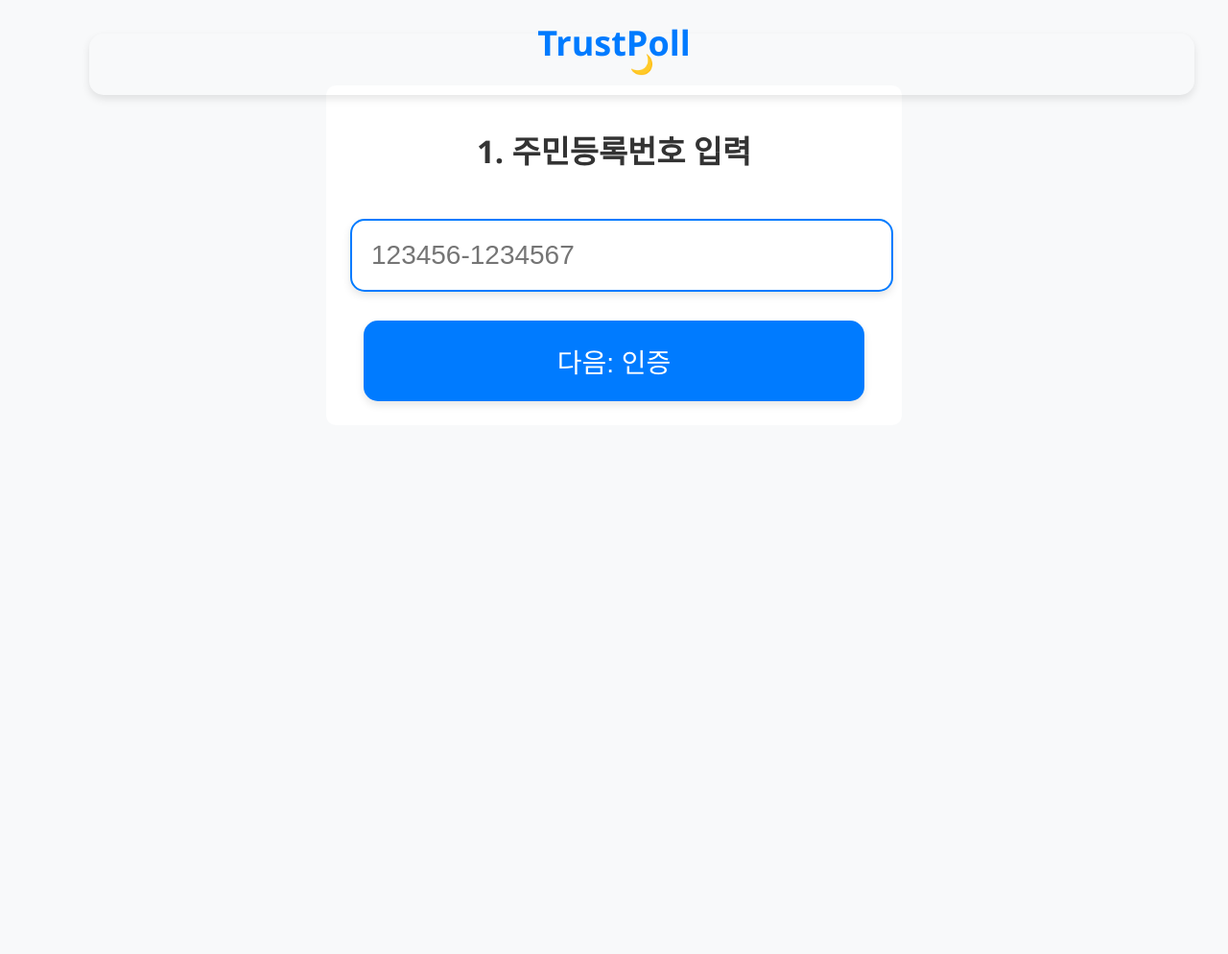
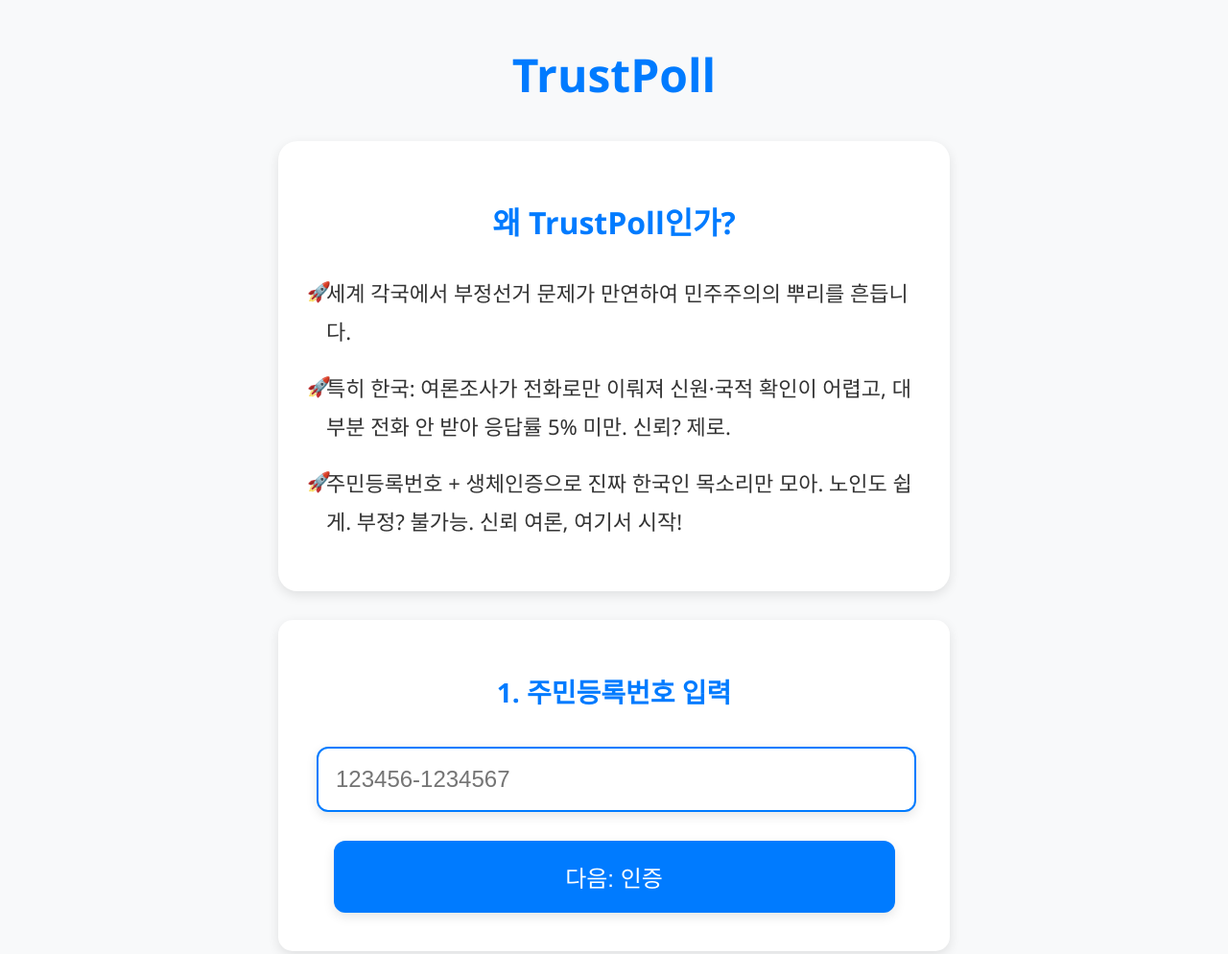
Before and after one commit to funcoolsexy69/pt19_TrustPoll, a plain HTML site: page index.html in a window 1280 px wide. Shown: the top 994 px of the page at 96% size. Before the commit the page ends 800 px from the top, so only its background shows below. Drawn offline with Linux system fonts and the light colour scheme.

Commit message:
index.html

```diff
--- a/index.html
+++ b/index.html
@@ -3,30 +3,43 @@
 <head>
     <meta charset="UTF-8">
     <meta name="viewport" content="width=device-width, initial-scale=1.0">
-    <title>TrustPoll - PIN Input Fix (Preview OK)</title>
+    <title>TrustPoll - 신뢰 여론조사</title>
     <style>
-        :root { --bg: #f8f9fa; --card: white; --accent: #007bff; --text: #333; }
-        body.dark-mode { --bg: #1a1a1a; --card: #2d2d2d; --accent: #4dabf7; --text: #e0e0e0; }
-        body { font-family: 'Segoe UI', Tahoma, sans-serif; font-size: 28px; padding: 20px; background: var(--bg); color: var(--text); text-align: center; margin: 0; transition: background 0.3s; }
-        .container { max-width: 600px; margin: auto; }
-        input, button { font-size: 28px; padding: 20px; margin: 15px; width: 90%; border: 2px solid var(--accent); border-radius: 15px; box-shadow: 0 4px 8px rgba(0,0,0,0.1); }
-        button { background: var(--accent); color: white; cursor: pointer; transition: background 0.3s; }
-        button:hover { background: #0056b3; }
+        :root { --bg: #f8f9fa; --card: white; --accent: #007bff; --text: #333; --shadow: 0 4px 12px rgba(0,0,0,0.1); }
+        body { font-family: 'Segoe UI', Tahoma, sans-serif; font-size: 24px; padding: 40px 20px; background: var(--bg); color: var(--text); text-align: center; margin: 0; line-height: 1.6; }
+        .container { max-width: 700px; margin: auto; }
+        input, button { font-size: 24px; padding: 18px; margin: 15px; width: 90%; border: 2px solid var(--accent); border-radius: 12px; box-shadow: var(--shadow); }
+        button { background: var(--accent); color: white; cursor: pointer; transition: background 0.3s, transform 0.2s; }
+        button:hover { background: #0056b3; transform: translateY(-2px); }
         button.selected, button.success { background: #28a745; border-color: #28a745; }
         .hidden { display: none; }
-        .option { display: block; margin: 20px auto; padding: 25px; background: var(--card); border-radius: 15px; cursor: pointer; transition: transform 0.2s; width: 80%; box-shadow: 0 4px 8px rgba(0,0,0,0.1); border: 2px solid var(--accent); }
+        .option { display: block; margin: 25px auto; padding: 25px; background: var(--card); border-radius: 15px; cursor: pointer; transition: transform 0.2s; width: 85%; box-shadow: var(--shadow); border: 2px solid var(--accent); line-height: 1.4; }
         .option:hover { transform: scale(1.02); }
-        .logo { font-size: 36px; font-weight: bold; margin-bottom: 10px; color: var(--accent); }
-        #result { font-size: 24px; color: #28a745; margin: 20px 0; }
-        .toggle-dark { position: fixed; top: 20px; right: 20px; background: none; border: none; font-size: 20px; cursor: pointer; color: var(--text); }
-        .step { margin: 20px 0; padding: 10px; background: var(--card); border-radius: 10px; }
+        .logo { font-size: 48px; font-weight: bold; margin-bottom: 20px; color: var(--accent); }
+        #result { font-size: 22px; color: #28a745; margin: 20px 0; font-weight: bold; }
+        .step { margin: 30px 0; padding: 25px; background: var(--card); border-radius: 15px; box-shadow: var(--shadow); }
         #pinInput { background: #fff; }
+        .mission { font-size: 22px; line-height: 1.8; margin: 30px 0; padding: 30px; background: var(--card); border-radius: 20px; box-shadow: var(--shadow); text-align: left; }
+        .mission h2 { color: var(--accent); text-align: center; font-size: 32px; margin-bottom: 25px; }
+        .mission ul { list-style: none; padding: 0; }
+        .mission li { margin: 20px 0; padding-left: 20px; position: relative; }
+        .mission li::before { content: "🚀"; position: absolute; left: 0; font-size: 20px; }
+        h3 { font-size: 28px; color: var(--accent); margin-bottom: 20px; }
     </style>
 </head>
 <body>
-    <button class="toggle-dark" onclick="toggleDark()">🌙</button>
     <div class="container">
         <div class="logo">TrustPoll</div>
+
+        <!-- 미션 소개 -->
+        <div class="mission">
+            <h2>왜 TrustPoll인가?</h2>
+            <ul>
+                <li>세계 각국에서 부정선거 문제가 만연하여 민주주의의 뿌리를 흔듭니다.</li>
+                <li>특히 한국: 여론조사가 전화로만 이뤄져 신원·국적 확인이 어렵고, 대부분 전화 안 받아 응답률 5% 미만. 신뢰? 제로.</li>
+                <li>주민등록번호 + 생체인증으로 진짜 한국인 목소리만 모아. 노인도 쉽게. 부정? 불가능. 신뢰 여론, 여기서 시작!</li>
+            </ul>
+        </div>
 
         <!-- 1. 주민번호 입력 -->
         <div id="step1" class="step">
@@ -34,16 +47,14 @@
             <input type="text" id="rrn" placeholder="123456-1234567" maxlength="14">
             <button onclick="step1To2()">다음: 인증</button>
         </div>
-
         <!-- 2. 생체인증 -->
         <div id="step2" class="step hidden">
             <h3>2. 생체인증 (PIN 입력)</h3>
             <input type="password" id="pinInput" placeholder="PIN (4자리+): 데모용 123456" maxlength="20">
-            <button onclick="validatePIN()">PIN 제출</button>
+            <button id="validatePIN" onclick="validatePIN()">PIN 제출</button>
             <p>또는 <button onclick="simulateOTP()">OTP로 대체</button></p>
             <p id="bioStatus"></p>
         </div>
-
         <!-- 3. 기호 선택 -->
         <div id="step3" class="step hidden">
             <h3>3. 기호 선택 (1~4번)</h3>
@@ -55,7 +66,6 @@
             <p id="result"></p>
             <button onclick="speakInstructions()">음성 안내</button>
         </div>
-
         <!-- 4. 제출 -->
         <div id="step4" class="step hidden">
             <h3>4. 제출 완료!</h3>
@@ -63,11 +73,9 @@
             <button onclick="resetDemo()">다시 데모</button>
         </div>
     </div>
-
     <script>
         let selected = null;
         let authPassed = false;
-
         function step1To2() {
             const rrn = document.getElementById('rrn').value.replace(/-/g, '');
             if (rrn.length === 13 && /^\d{13}$/.test(rrn)) {
@@ -78,7 +86,6 @@
                 alert('올바른 주민번호!');
             }
         }
-
         function validatePIN() {
             let pin = document.getElementById('pinInput').value.trim();
             document.getElementById('bioStatus').innerText = 'PIN 검증 중...';
@@ -93,10 +100,9 @@
                 alert(`PIN 길이: ${pin.length}. 4자리 이상! 데모: 123456`);
             }
         }
-
         function simulateOTP() {
             const otp = Math.floor(100000 + Math.random() * 900000);
-            const inputOtp = prompt(`OTP: ${otp}. 입력:`); // OTP는 prompt OK, rare
+            const inputOtp = prompt(`OTP: ${otp}. 입력:`);
             if (inputOtp == otp) {
                 authPassed = true;
                 step2To3();
@@ -105,12 +111,10 @@
                 alert('OTP 실패!');
             }
         }
-
         function step2To3() {
             document.getElementById('step2').classList.add('hidden');
             document.getElementById('step3').classList.remove('hidden');
         }
-
         function selectOption(num) {
             if (!authPassed) return alert('인증 먼저!');
             selected = num;
@@ -119,7 +123,6 @@
             document.getElementById('result').innerText = `${num}번 선택!`;
             speak(`${num}번. 제출 준비.`);
         }
-
         function step3To4() {
             if (!selected) return alert('선택 안 함!');
             document.getElementById('step3').classList.add('hidden');
@@ -128,15 +131,12 @@
             localStorage.setItem('demoVote', selected);
             speak('제출 완료. 한 표 추가.');
         }
-
         function resetDemo() {
             location.reload();
         }
-
         function speakInstructions() {
             speak('1~4번 터치. 선택 후 제출.');
         }
-
         function speak(text) {
             if ('speechSynthesis' in window) {
                 const utterance = new SpeechSynthesisUtterance(text);
@@ -145,10 +145,6 @@
                 speechSynthesis.speak(utterance);
             }
         }
-
-        function toggleDark() {
-            document.body.classList.toggle('dark-mode');
-        }
     </script>
 </body>
 </html>
```
